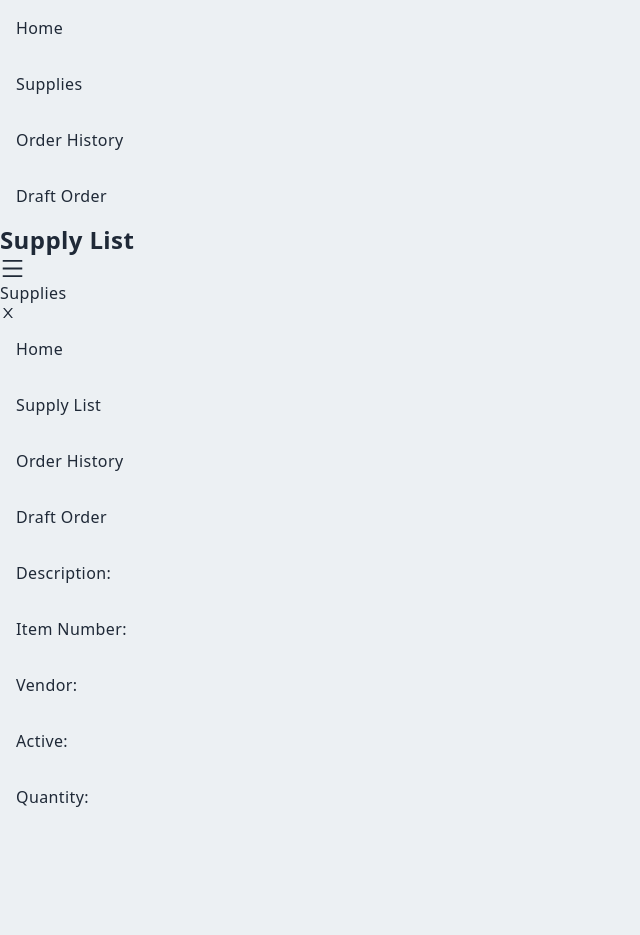
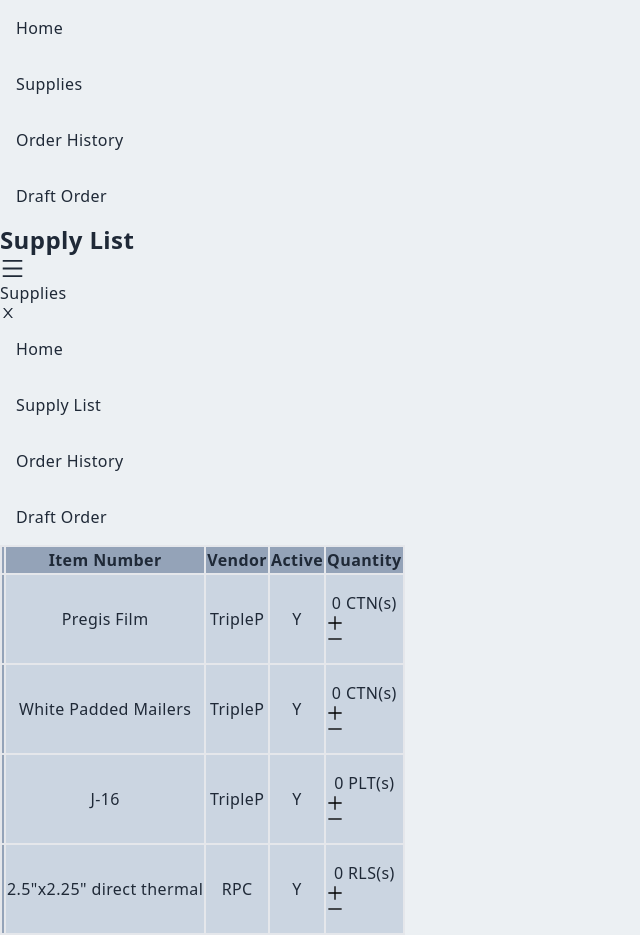
Before and after one commit to CoreyOliver/brah-supplies, a React (Vite) app in the folder Client/: page / in a window 1280 px wide. Shown: the whole page, without its empty margins (0-640 px from the left). Before the commit the page ends 825 px from the top, so only its background shows below. Built offline with nearby package versions, Linux system fonts and the light colour scheme.

Commit message:
front end set up complete. init server

```diff
--- a/Client/src/components/Supply.jsx
+++ b/Client/src/components/Supply.jsx
@@ -1,18 +1,48 @@
-import React from 'react'
+import React from "react";
+import SupplyLine from "./SupplyLine";
 
-//need to figure out how to put it in a rwo
 const Supply = () => {
   return (
-    <div className='pt-20'>
-      <ul className='grid-flow-row grid-cols-5 text-sm bg-slate-200 '>
-        <li>Description:</li>
-        <li>Item Number:</li>
-        <li>Vendor:</li>
-        <li>Active:</li>
-        <li>Quantity:</li>
-      </ul>
+    <div className="pt-20 flex justify-center items-center">
+      <table className="table w-full mx-8 mt-8">
+        <tr className="">
+          <th scope="col" className=""></th>
+          <th scope="col">Item Number</th>
+          <th scope="col" className="hidden sm:table-cell">Vendor</th>
+          <th scope="col" className="hidden sm:table-cell">Active</th>
+          <th scope="col">Quantity</th>
+        </tr>
+        <SupplyLine
+        SKU={'Pregis Film'}
+        vendor={'TripleP'}
+        quantity={0}
+        active={'Y'}
+        type={'CTN'}
+        />
+        <SupplyLine
+        SKU={'White Padded Mailers'}
+        vendor={'TripleP'}
+        quantity={0}
+        active={'Y'}
+        type={'CTN'}
+        />
+        <SupplyLine
+        SKU={'J-16'}
+        vendor={'TripleP'}
+        quantity={0}
+        active={'Y'}
+        type={'PLT'}
+        />
+        <SupplyLine
+        SKU={'2.5"x2.25" direct thermal'}
+        vendor={'RPC'}
+        quantity={0}
+        active={'Y'}
+        type={'RLS'}
+        />
+      </table>
     </div>
-  )
-}
+  );
+};
 
-export default Supply
+export default Supply;
--- /dev/null
+++ b/Client/src/components/SupplyLine.jsx
@@ -0,0 +1,37 @@
+import { useState } from "react";
+import { GrAdd, GrSubtract } from "react-icons/gr";
+
+const SupplyLine = ({ SKU, vendor, quantity, active, type }) => {
+  const { qty, setQty } = useState({ quantity });
+
+  const handleClickUp = () => {
+    setQty(qty + 1)
+  }
+  return (
+    <>
+      <tr className="">
+        <th scope="row"></th>
+        <td className="truncate overflow-hidden">{SKU}</td>
+        <td className="hidden sm:table-cell">{vendor}</td>
+        <td className="hidden sm:table-cell">{active}</td>
+        <td className="flex justify-evenly truncate overflow-hidden">
+          {`${quantity} ${type}(s)`}
+          <span
+            className="p-2 rounded-xl border-2 cursor-pointer"
+            onClick={handleClickUp}
+          >
+            <GrAdd />
+          </span>
+          <span
+            className="p-2 rounded-xl border-2 cursor-pointer"
+            // onClick={handleClickDown}
+          >
+            <GrSubtract />
+          </span>
+        </td>
+      </tr>
+    </>
+  );
+};
+
+export default SupplyLine;
--- a/Client/src/index.css
+++ b/Client/src/index.css
@@ -20,13 +20,20 @@
     }
 
     li {
-      @apply cursor-pointer
-       p-4
+      @apply p-4
     }
 
     button {
       @apply shadow-xl shadow-gray-400 rounded-xl uppercase bg-gradient-to-r from-[#5651e5] to-[#709dff] text-white
     }
 
+     th {
+      @apply bg-slate-400 border-solid border-2 text-center
+    }
+
+    td {
+      @apply border-solid text-center bg-slate-300 border-2 py-4
+    }
+
 
   }
```
Also changed, not shown: 1 other file (tests, documents, lock files or other folders).
